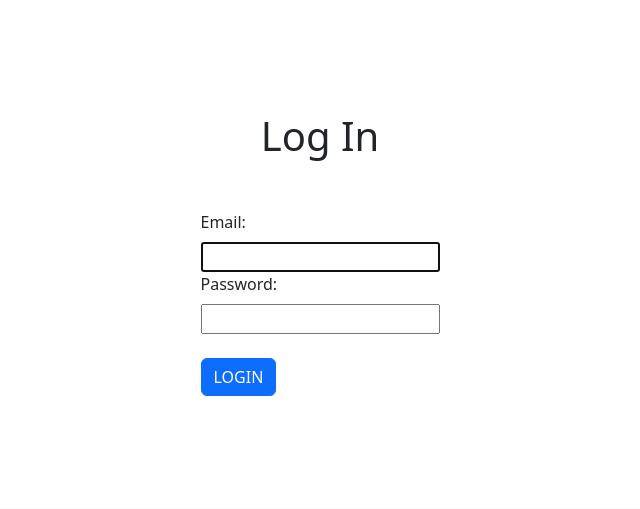
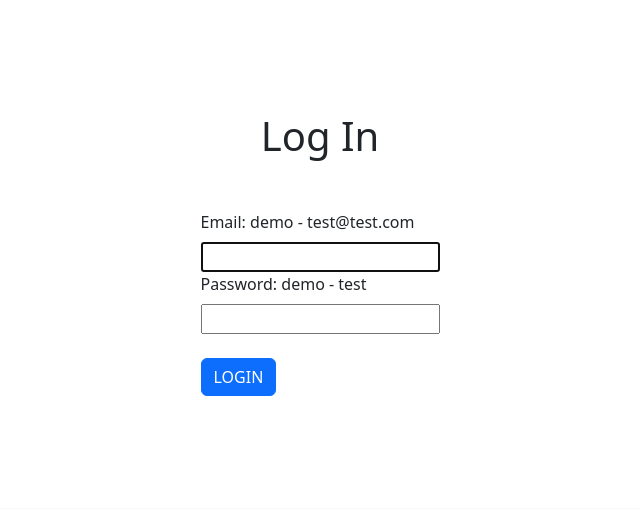
Before and after one commit to vivekrana0/Pictogram, a Django app: page /accounts/login/ in a window 1280 px wide. Shown: the part 81-590 px from the top of the page, without its empty margins (320-960 px from the left). Run offline with Django 4.2, Linux system fonts and the light colour scheme.

Commit message:
added demo credentials

```diff
--- a/main_app/forms.py
+++ b/main_app/forms.py
@@ -2,7 +2,7 @@ from dataclasses import field
 from django import forms
 from django.forms import ModelForm
 from django.contrib.auth.forms import UserCreationForm, UserChangeForm
-from .models import Post, User, Comment
+from .models import  Post, User, Comment
 from django.contrib.auth.forms import ReadOnlyPasswordHashField
 from django.core.exceptions import ValidationError
 
--- a/main_app/static/css/style.css
+++ b/main_app/static/css/style.css
@@ -108,3 +108,7 @@
 .navbar-link:hover{
     color: #b8b261;
 }
+
+.demo{
+    margin-top: 1rem;
+}
--- a/main_app/templates/registration/login.html
+++ b/main_app/templates/registration/login.html
@@ -6,17 +6,18 @@
 <div class="login-container">
   <form method="POST" action="{% url 'login' %}">
     {% csrf_token %}
-    <label class="form-label">Email:</label>
+    <label class="form-label">Email: demo - test@test.com</label>
     <div class="input-group">
       {{form.username}}
     </div>
-    <label class="form-label">Password:</label>
+    <label class="form-label">Password: demo - test</label>
     <div class="input-group">
       {{form.password}}
     </div>
     <br>
     <input type="submit" class="btn btn-primary btn-block" value="LOGIN">
     <input type="hidden" name="next" value="{{ next }}">
+    <br>
   </form>
 </div>
 
```
